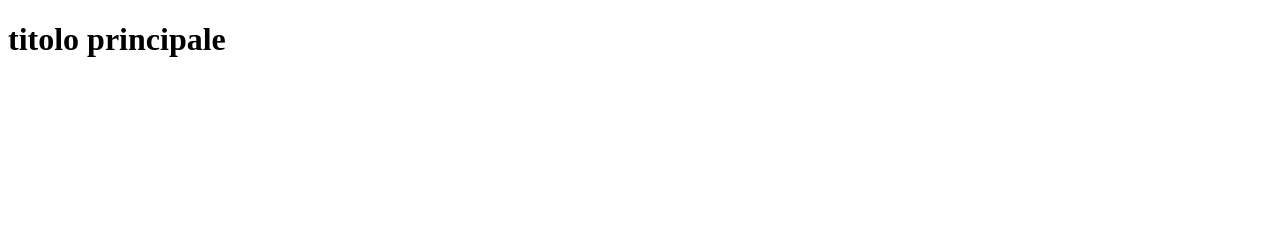
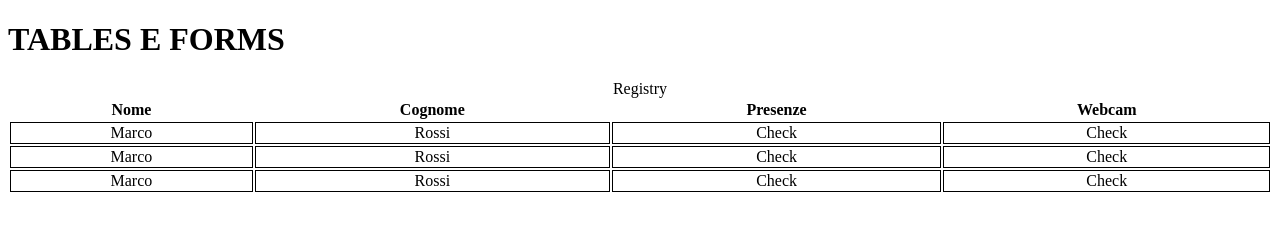
Before and after one commit to saturnhati/Forms-Tables-Containers, a plain HTML site: page index-appunti.html in a window 1280 px wide. Drawn offline with Linux system fonts and the light colour scheme.

Commit message:
added table

```diff
--- a/index-appunti.html
+++ b/index-appunti.html
@@ -1,12 +1,49 @@
 <!DOCTYPE html>
 <html lang="en">
   <head>
+    <link rel="stylesheet" href="style.css" />
     <meta charset="UTF-8" />
     <meta http-equiv="X-UA-Compatible" content="IE=edge" />
     <meta name="viewport" content="width=device-width, initial-scale=1.0" />
     <title>Document</title>
   </head>
   <body>
-    <h1>titolo principale</h1>
+    <h1>TABLES E FORMS</h1>
+
+    <!-- Tag semantici: thead, tbody, tfoot -->
+
+    <table>
+      <caption>
+        Registry
+      </caption>
+      <thead>
+        <tr>
+          <th>Nome</th>
+          <th>Cognome</th>
+          <th>Presenze</th>
+          <th>Webcam</th>
+        </tr>
+      </thead>
+      <tbody>
+        <tr>
+          <td>Marco</td>
+          <td>Rossi</td>
+          <td>Check</td>
+          <td>Check</td>
+        </tr>
+        <tr>
+          <td>Marco</td>
+          <td>Rossi</td>
+          <td>Check</td>
+          <td>Check</td>
+        </tr>
+        <tr>
+          <td>Marco</td>
+          <td>Rossi</td>
+          <td>Check</td>
+          <td>Check</td>
+        </tr>
+      </tbody>
+    </table>
   </body>
 </html>
--- /dev/null
+++ b/style.css
@@ -0,0 +1,8 @@
+table {
+    width: 100%;
+}
+
+td {
+    text-align: center;
+    border: 1px solid black;
+}
```
